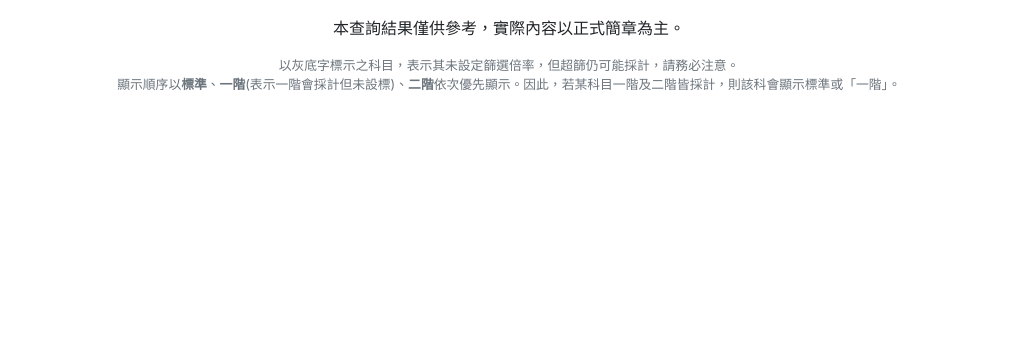
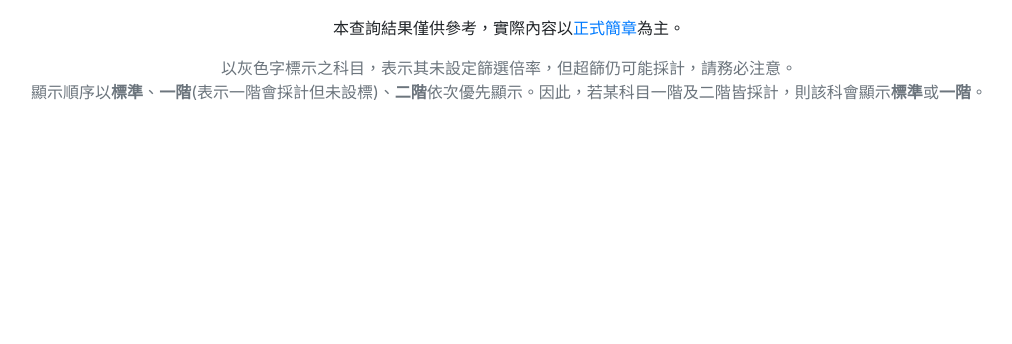
Before and after one commit to lashhw/applytool, a PHP site: page /apply.html in a window 1280 px wide. Shown: the part 259-603 px from the top of the page, without its empty margins (131-1143 px from the left). Run offline with PHP 8.4, Linux system fonts and the light colour scheme; some libraries are stand-ins or nearby versions.

Commit message:
edit caution &create hyperlink to offical document

```diff
--- a/advanced.html
+++ b/advanced.html
@@ -179,7 +179,7 @@
 
       <button type="button" class="btn btn-primary btn-block d-none mb-3" id="more-results">更多結果</button>
       <p id="caution" style="text-align: center;">
-        本查詢結果僅供參考，實際內容以正式簡章為主。
+        本查詢結果僅供參考，實際內容以<a href="https://www.uac.edu.tw/colleges.htm" target="_blank">正式簡章</a>為主。
       </p>
       <p class="text-secondary d-md-none" style="text-align: center; font-size: 0.8rem;">
         提醒您，使用大螢幕設備（如平板電腦、桌上型電腦）查詢時，可進一步顯示權重。
--- a/apply.html
+++ b/apply.html
@@ -205,12 +205,12 @@
 
       <button type="button" class="btn btn-primary btn-block d-none mb-3" id="more-results">更多結果</button>
       <p id="caution" style="text-align: center;">
-        本查詢結果僅供參考，實際內容以正式簡章為主。
+        本查詢結果僅供參考，實際內容以<a href="https://www.cac.edu.tw/apply109/query.php" target="_blank">正式簡章</a>為主。
       </p>
-      <p class="text-secondary" style="text-align: center; font-size: 0.8rem;">
-        以灰底字標示之科目，表示其未設定篩選倍率，但超篩仍可能採計，請務必注意。
+      <p class="text-secondary" id="caution2" style="text-align: center;">
+        以灰色字標示之科目，表示其未設定篩選倍率，但超篩仍可能採計，請務必注意。
         <br>
-        顯示順序以<b>標準</b>、<b>一階</b>(表示一階會採計但未設標)、<b>二階</b>依次優先顯示。因此，若某科目一階及二階皆採計，則該科會顯示標準或「一階」。
+        顯示順序以<b>標準</b>、<b>一階</b>(表示一階會採計但未設標)、<b>二階</b>依次優先顯示。因此，若某科目一階及二階皆採計，則該科會顯示<b>標準</b>或<b>一階</b>。
       </p>
 
     </div>
--- a/css/common.css
+++ b/css/common.css
@@ -4,6 +4,9 @@
   }
   #caution {
     font-size: 0.85rem;
+  }
+  #caution2 {
+    font-size: 0.8rem;
   }
 }
 
```
